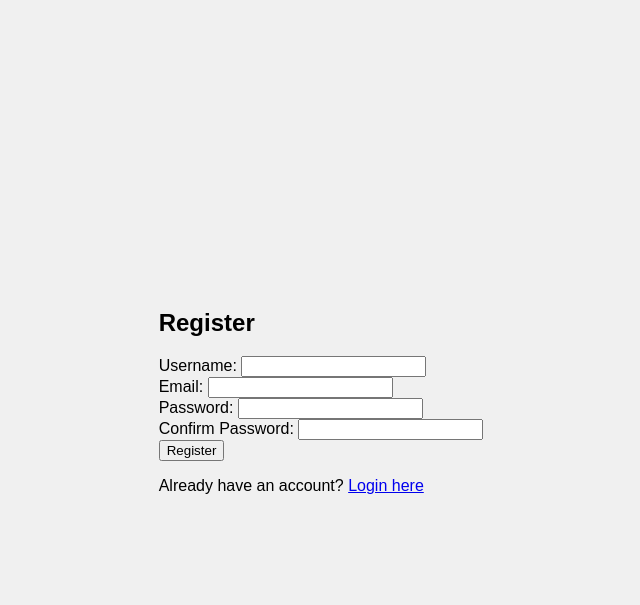
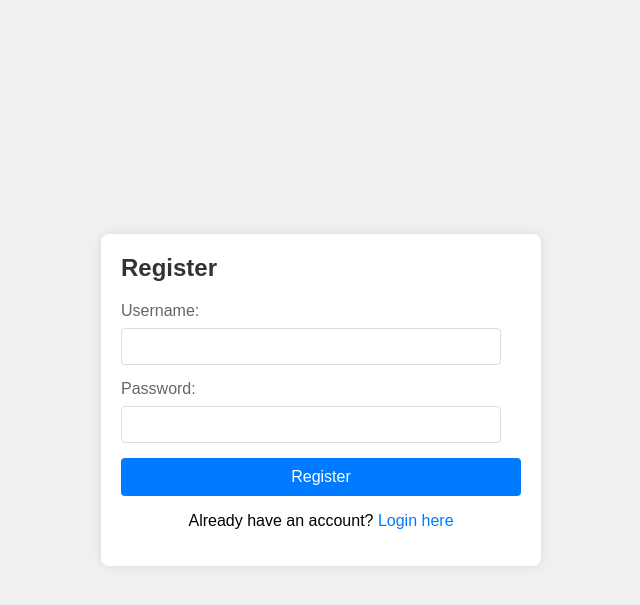
Before and after one commit to emrailklmin/databas, a Flask app: template templates/register.html in a window 1280 px wide. Shown: the top 605 px of the page, without its empty margins (319-959 px from the left). Run offline with Flask 3, Linux system fonts and the light colour scheme; the template is opened without the code that fills it, so the values that code supplies are empty.

Commit message:
Bättre version av register html

```diff
--- a/templates/register.html
+++ b/templates/register.html
@@ -3,7 +3,7 @@
 <head>
     <meta charset="UTF-8">
     <meta name="viewport" content="width=device-width, initial-scale=1.0">
-    <title>Login</title>
+    <title>Register</title>
     <style>
         body {
             font-family: Arial, sans-serif;
@@ -14,7 +14,7 @@
             margin: 0;
             background-color: #f0f0f0;
         }
-        .login-container {
+        .register-container {
             background-color: #fff;
             padding: 20px;
             border-radius: 8px;
@@ -22,17 +22,17 @@
             max-width: 400px;
             width: 100%;
         }
-        .login-container h2 {
+        .register-container h2 {
             margin-top: 0;
             color: #333;
         }
-        .login-container label {
+        .register-container label {
             display: block;
             margin-bottom: 8px;
             color: #666;
         }
-        .login-container input[type="text"],
-        .login-container input[type="password"] {
+        .register-container input[type="text"],
+        .register-container input[type="password"] {
             width: calc(100% - 20px);
             padding: 10px;
             margin-bottom: 15px;
@@ -40,7 +40,7 @@
             border-radius: 4px;
             box-sizing: border-box;
         }
-        .login-container button {
+        .register-container button {
             background-color: #007bff;
             color: white;
             border: none;
@@ -50,26 +50,31 @@
             width: 100%;
             font-size: 16px;
         }
-        .login-container button:hover {
+        .register-container button:hover {
             background-color: #0056b3;
+        }
+        .login-link {
+            text-align: center;
+            margin-top: 10px;
+        }
+        .login-link a {
+            color: #007bff;
+            text-decoration: none;
+        }
+        .login-link a:hover {
+            text-decoration: underline;
         }
     </style>
 </head>
 <body>
     <div class="register-container">
         <h2>Register</h2>
-        <form action="register.php" method="POST"> <!-- Adjust action if using another backend -->
+        <form action="register.php" method="POST">
             <label for="username">Username:</label>
             <input type="text" id="username" name="username" required><br>
 
-            <label for="email">Email:</label>
-            <input type="email" id="email" name="email" required><br>
-
             <label for="password">Password:</label>
             <input type="password" id="password" name="password" required><br>
-
-            <label for="confirm-password">Confirm Password:</label>
-            <input type="password" id="confirm-password" name="confirm-password" required><br>
 
             <button type="submit">Register</button>
         </form>
```
